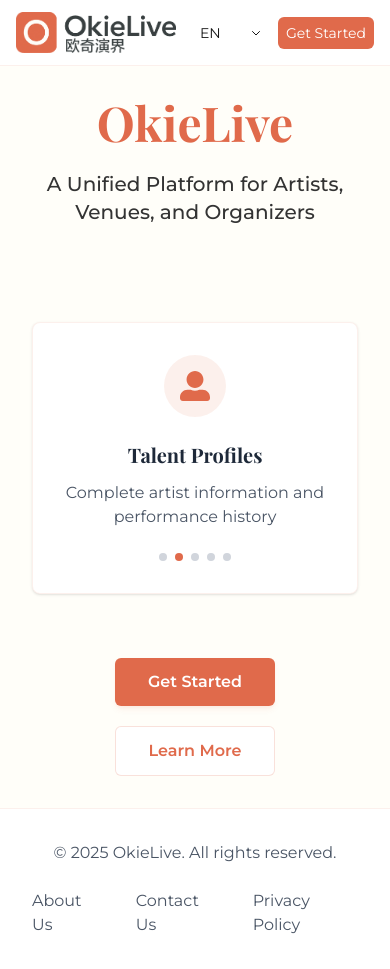
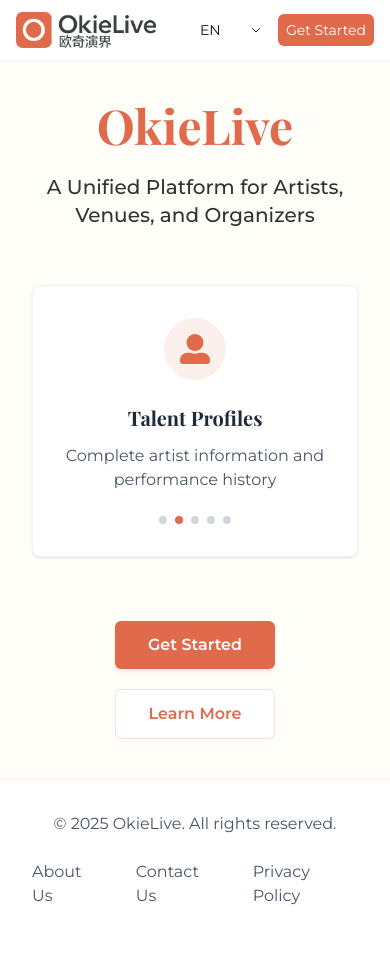
Before and after one commit to zning1994/okie.live, a Next.js app: page / in a window 390 px wide. After the commit the page ends 940 px from the top, so only its background shows below. Built offline with nearby package versions, Linux system fonts and the light colour scheme.

Commit message:
style: adjust logo size and spacing in homepage layout

```diff
--- a/src/pages/index.tsx
+++ b/src/pages/index.tsx
@@ -140,7 +140,7 @@ export default function Home() {
                 alt="OkieLive Logo"
                 width={160}
                 height={40}
-                className="w-[160px] sm:w-[200px] h-auto object-contain"
+                className="w-[140px] sm:w-[200px] h-auto object-contain"
               />
             </Link>
           </div>
@@ -172,7 +172,7 @@ export default function Home() {
         </nav>
 
         {/* 主内容区 */}
-        <main className="flex-1 w-full max-w-6xl mx-auto px-8 py-8 sm:py-16 flex flex-col items-center z-10">
+        <main className="flex-1 w-full max-w-6xl mx-auto px-8 py-10 sm:py-16 flex flex-col items-center z-10">
           {/* 标题和介绍 */}
           <motion.div
             className="text-center mb-10 animate-on-scroll"
@@ -183,7 +183,7 @@ export default function Home() {
             <h1 className={`${playfair.className} text-5xl md:text-6xl font-bold mb-6 text-primary`}>
               {t('site.name')}
             </h1>
-            <p className="text-xl md:text-2xl text-[#333] mb-8 font-medium">
+            <p className="text-xl md:text-2xl text-[#333] mb-2 font-medium">
               {t('site.description')}
             </p>
             {/* <p className="text-lg max-w-3xl mx-auto text-[#555] leading-relaxed">
@@ -192,7 +192,7 @@ export default function Home() {
           </motion.div>
 
           {/* 特性展示 */}
-          <div className="w-full mb-6 sm:mb-12 animate-on-scroll">
+          <div className="w-full mb-2 sm:mb-12 animate-on-scroll">
             {/* <h2 className={`${playfair.className} text-3xl font-bold text-center mb-12 text-gray-800`}>
               {t('features.title')}
             </h2> */}
```
